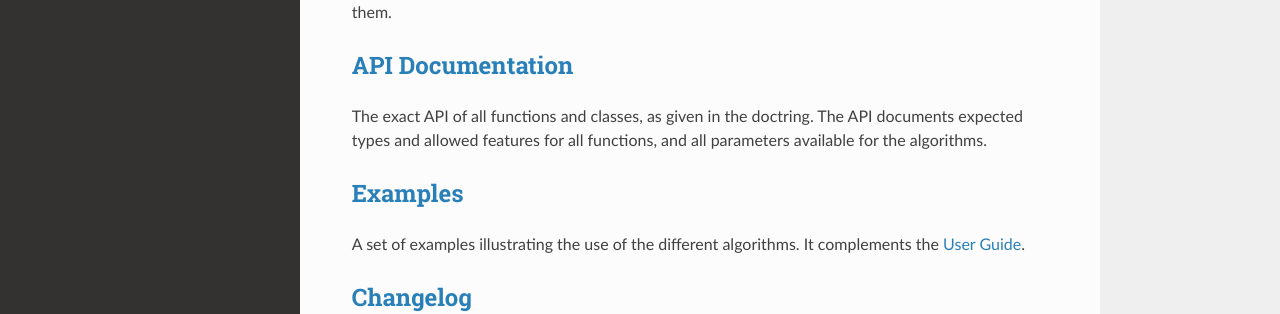
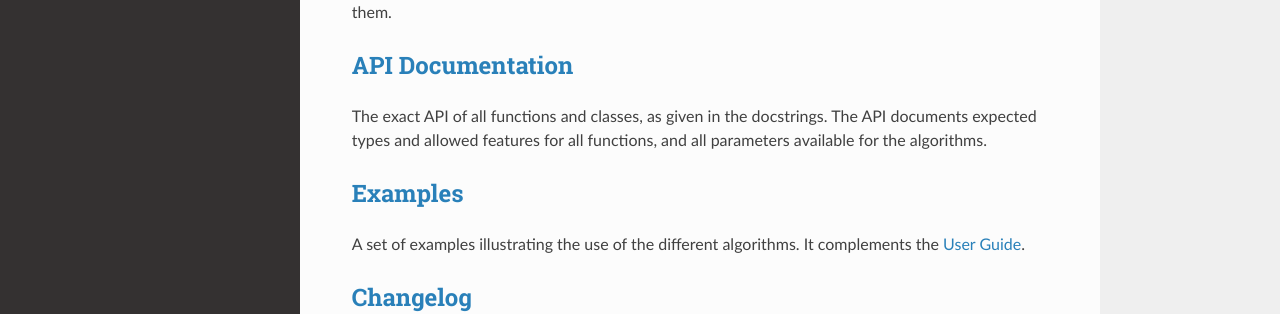
Before and after one commit to johannfaouzi/pyts, a Sphinx documentation site: the page built from doc/index.rst, in a window 1280 px wide and 1189 px high. Shown: the part 439-753 px from the top of the window. Built offline with Sphinx 7.4.7 and the Read the Docs theme 2.0.0, drawn with Linux system fonts in a browser that asks for light colours; formulas are drawn with MathJax 3; pages that are not in the unit, such as notebooks, are missing from menus.

Commit message:
Update the doc

```diff
--- a/doc/api.rst
+++ b/doc/api.rst
@@ -1,3 +1,6 @@
+.. _api:
+
+=================
 API Documentation
 =================
 
--- a/doc/changelog.rst
+++ b/doc/changelog.rst
@@ -1,3 +1,6 @@
+.. _changelog:
+
+==========
 Change Log
 ==========
 
--- a/doc/index.rst
+++ b/doc/index.rst
@@ -51,7 +51,7 @@
 -------------------------------
 
 The exact API of all functions and classes, as given in the
-doctring. The API documents expected types and allowed features for
+docstrings. The API documents expected types and allowed features for
 all functions, and all parameters available for the algorithms.
 
 `Examples <auto_examples/index.html>`_
--- a/doc/install.rst
+++ b/doc/install.rst
@@ -1,3 +1,6 @@
+.. _install:
+
+=====================================
 Installation, testing and development
 =====================================
 
--- a/doc/user_guide.rst
+++ b/doc/user_guide.rst
@@ -1,3 +1,6 @@
+.. _user_guide:
+
+==========
 User guide
 ==========
 
```
